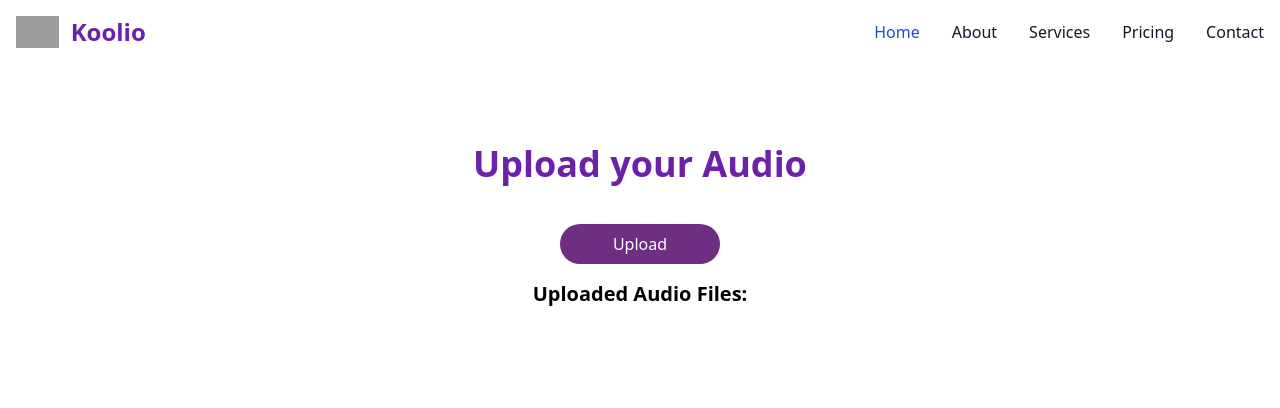
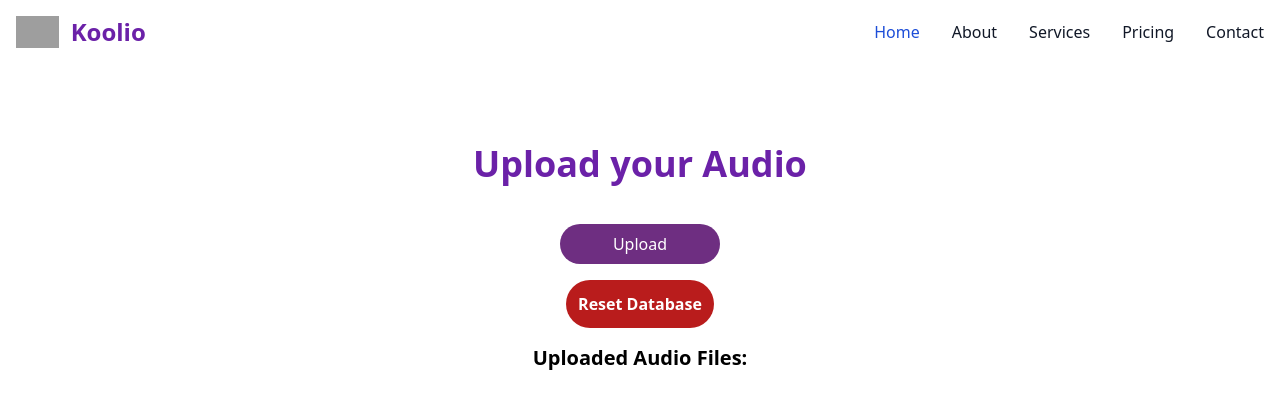
Before and after one commit to kushagrakrish/koolio-audio-editor, a React (Create React App) app: page / in a window 1280 px wide. Shown: the top 408 px of the page. Built offline with nearby package versions, Linux system fonts and the light colour scheme; grey boxes are pictures that could not be loaded.

Commit message:
Reset DB feature implmented

```diff
--- a/src/IndexedDB.js
+++ b/src/IndexedDB.js
@@ -1,4 +1,4 @@
-const DB_NAME = "AudioDB";
+export const DB_NAME = "AudioDB";
 const DB_VERSION = 1;
 const STORE_NAME = "audios";
 
--- a/src/components/UploadAudio.jsx
+++ b/src/components/UploadAudio.jsx
@@ -89,6 +89,7 @@ import {
   addAudioFile,
   initializeIndexedDB,
   getAllAudioFiles,
+  DB_NAME,
 } from "../IndexedDB";
 
 const UploadAudio = () => {
@@ -126,6 +127,18 @@ const UploadAudio = () => {
     }
   };
 
+  const handleResetIndexedDB = async () => {
+    try {
+      // Close any open connections to the IndexedDB
+      await indexedDB.databases();
+      indexedDB.deleteDatabase(DB_NAME);
+
+      // Reset the uploaded audio files state
+      setUploadedAudioFiles([]);
+    } catch (error) {
+      console.error("Failed to reset IndexedDB:", error);
+    }
+  };
   return (
     <>
       <div className='flex items-center justify-center w-full flex-col'>
@@ -146,6 +159,12 @@ const UploadAudio = () => {
         >
           Upload
         </button>
+        <button
+          onClick={handleResetIndexedDB}
+          className='bg-red-700 text-white p-3 font-semibold rounded-full mt-4 transition-all ease-in delay-75'
+        >
+          Reset Database
+        </button>
 
         {/* Display uploaded audio files */}
         <div className='mt-4'>
@@ -161,7 +180,7 @@ const UploadAudio = () => {
                   setFileURL(URL.createObjectURL(new Blob([audio.data])));
                   navigate("/edit");
                 }}
-                className='cursor-pointer text-blue-500'
+                className='cursor-pointer text-blue-500 text-xl'
               >
                 {audio.name}
               </li>
```
